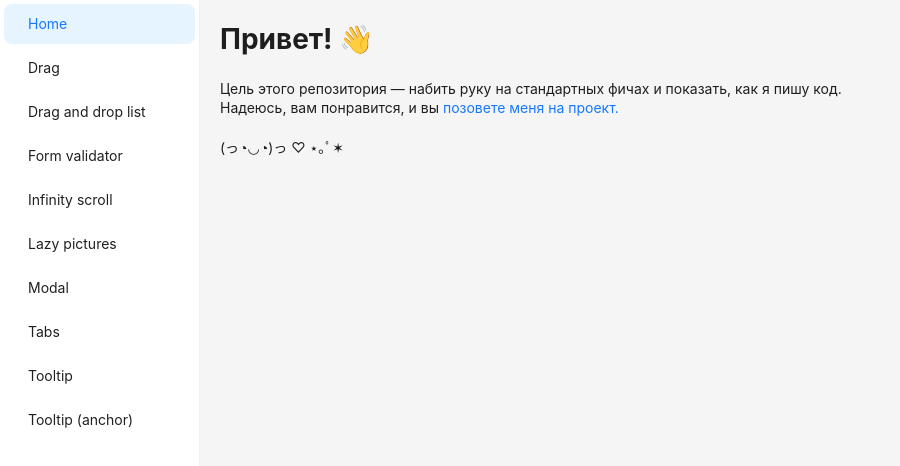
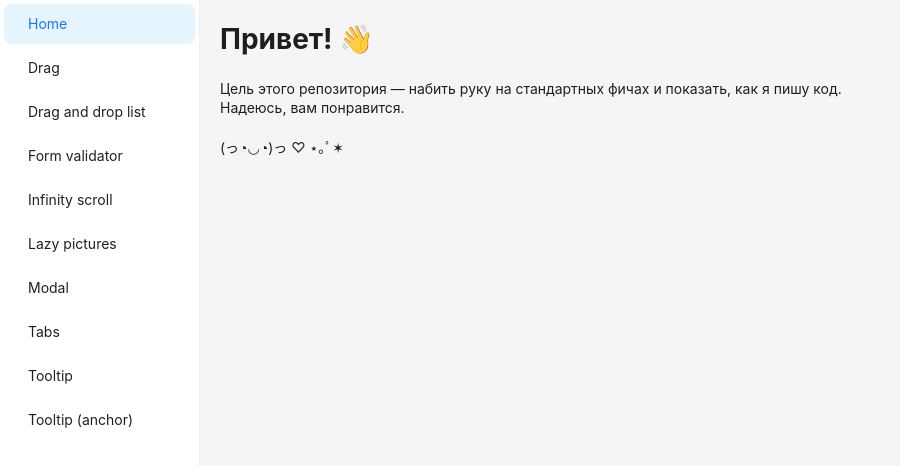
Before and after one commit to erokh1na/examples, a React (Vite) app: page / in a window 1280 px wide. Shown: the top 466 px of the page, without its empty margins (0-900 px from the left). Built offline with nearby package versions, Linux system fonts and the light colour scheme.

Commit message:
docs: fix readme

```diff
--- a/src/routing/pages/page-home/page-home.tsx
+++ b/src/routing/pages/page-home/page-home.tsx
@@ -4,12 +4,7 @@ export const PageHome = () => {
       <h1>Привет! 👋</h1>
       <br />
       <p>Цель этого репозитория — набить руку на стандартных фичах и показать, как я пишу код.</p>
-      <p>
-        Надеюсь, вам понравится, и вы{" "}
-        <a href="https://t.me/erokh1na" target="_blank" rel="noopener noreferrer">
-          позовете меня на проект.
-        </a>
-      </p>
+      <p>Надеюсь, вам понравится.</p>
       <br />
       <p>(っ◔◡◔)っ ♡ ⋆｡ﾟ✶</p>
     </>
```
Also changed, not shown: 1 other file (tests, documents, lock files or other folders).
